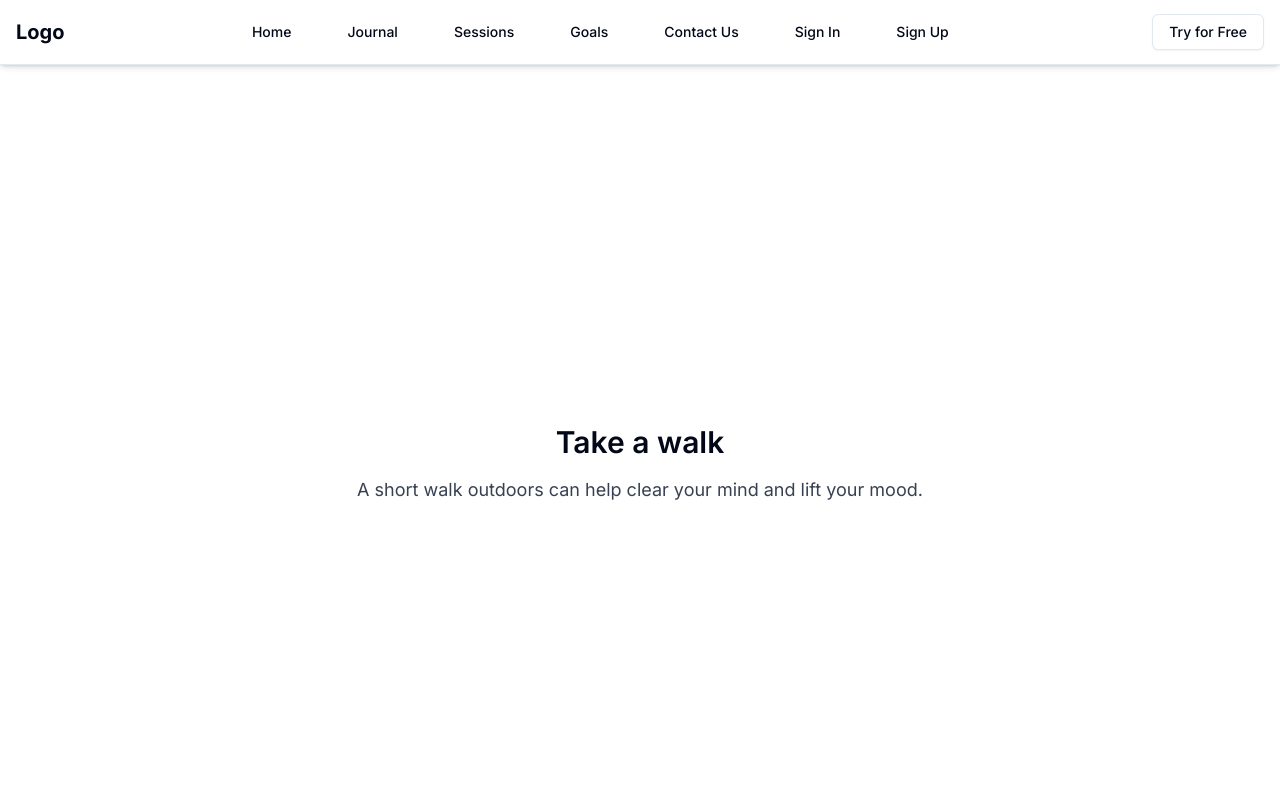
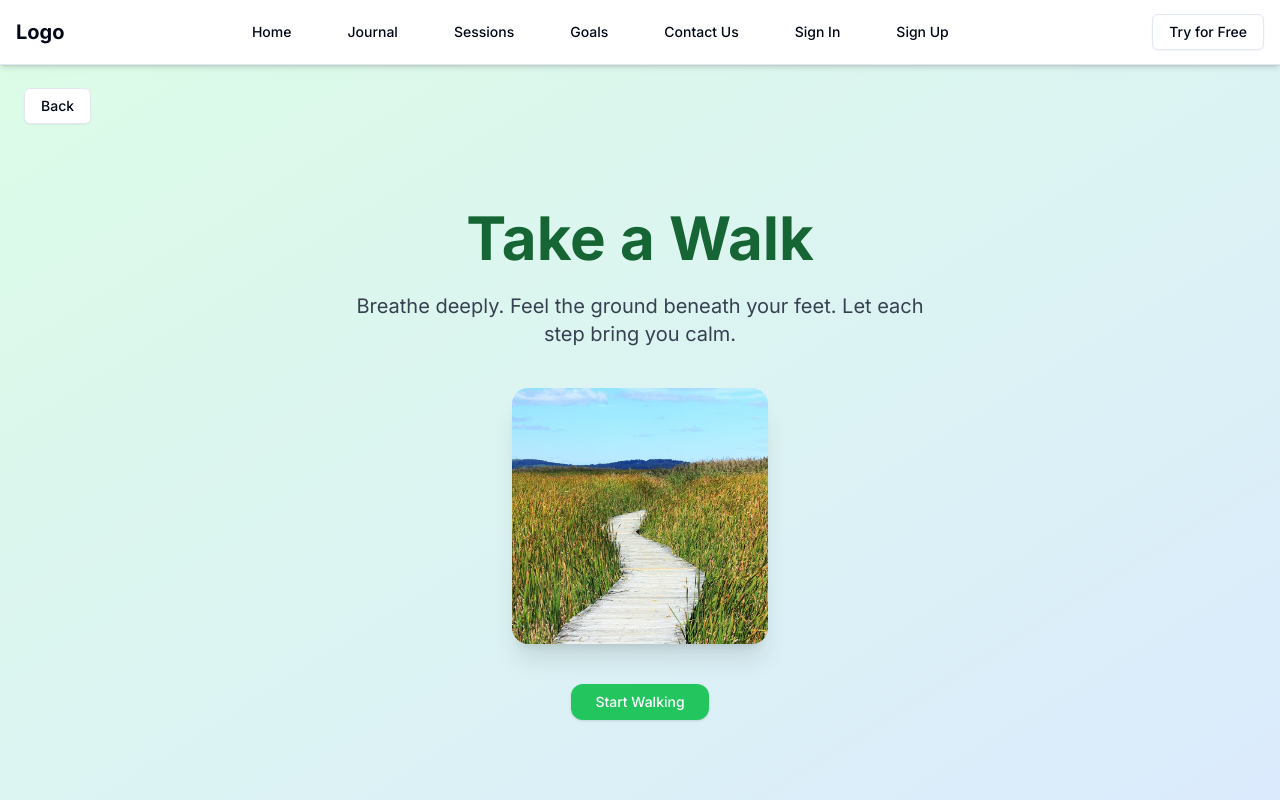
Before and after one commit to wwldavid/mental-health, a Next.js app: page /solution/walk in a window 1280 px wide. Shown: the top 800 px of the page. Built offline with nearby package versions, Linux system fonts and the light colour scheme.

Commit message:
add a walk page

```diff
--- /dev/null
+++ b/src/app/solution/walk/page.jsx
@@ -0,0 +1,52 @@
+"use client";
+
+import { useState, useEffect } from "react";
+import { useRouter } from "next/navigation";
+import { Button } from "@/components/ui/button"; // 你如果用的是 shadcn/ui 组件库
+
+export default function WalkPage() {
+  const router = useRouter();
+  const [showToast, setShowToast] = useState(false);
+
+  useEffect(() => {
+    const audio = new Audio("/audios/nature-sounds.mp3");
+    audio.loop = true;
+    audio.volume = 0.4;
+    audio.play();
+
+    return () => audio.pause();
+  }, []);
+
+  return (
+    <main className="relative min-h-screen bg-gradient-to-br from-green-100 to-blue-100 flex flex-col items-center justify-center text-center px-6">
+      {/* 返回按钮 */}
+      <div className="absolute top-6 left-6">
+        <Button variant="outline" onClick={() => router.back()}>
+          Back
+        </Button>
+      </div>
+
+      <h1 className="text-4xl md:text-6xl font-bold text-green-800 mb-6">
+        Take a Walk
+      </h1>
+      <p className="text-lg md:text-xl text-gray-700 max-w-xl mb-10">
+        Breathe deeply. Feel the ground beneath your feet. Let each step bring
+        you calm.
+      </p>
+      <div className="w-64 h-64 bg-[url('/images/walk-illustration.jpg')] bg-cover bg-center mb-10 rounded-2xl shadow-xl" />
+
+      <Button
+        className="bg-green-500 text-white px-6 py-3 rounded-xl shadow hover:bg-green-600 transition"
+        onClick={() => setShowToast(true)}
+      >
+        Start Walking
+      </Button>
+
+      {showToast && (
+        <div className="absolute bottom-30 bg-white text-green-800 px-6 py-3 rounded-xl shadow-lg animate-fadeInOut">
+          🌿 Enjoy your walk!
+        </div>
+      )}
+    </main>
+  );
+}
```
Also changed, not shown: public/images/walk-illustration.jpg (added), 1 other file (tests, documents, lock files or other folders).
